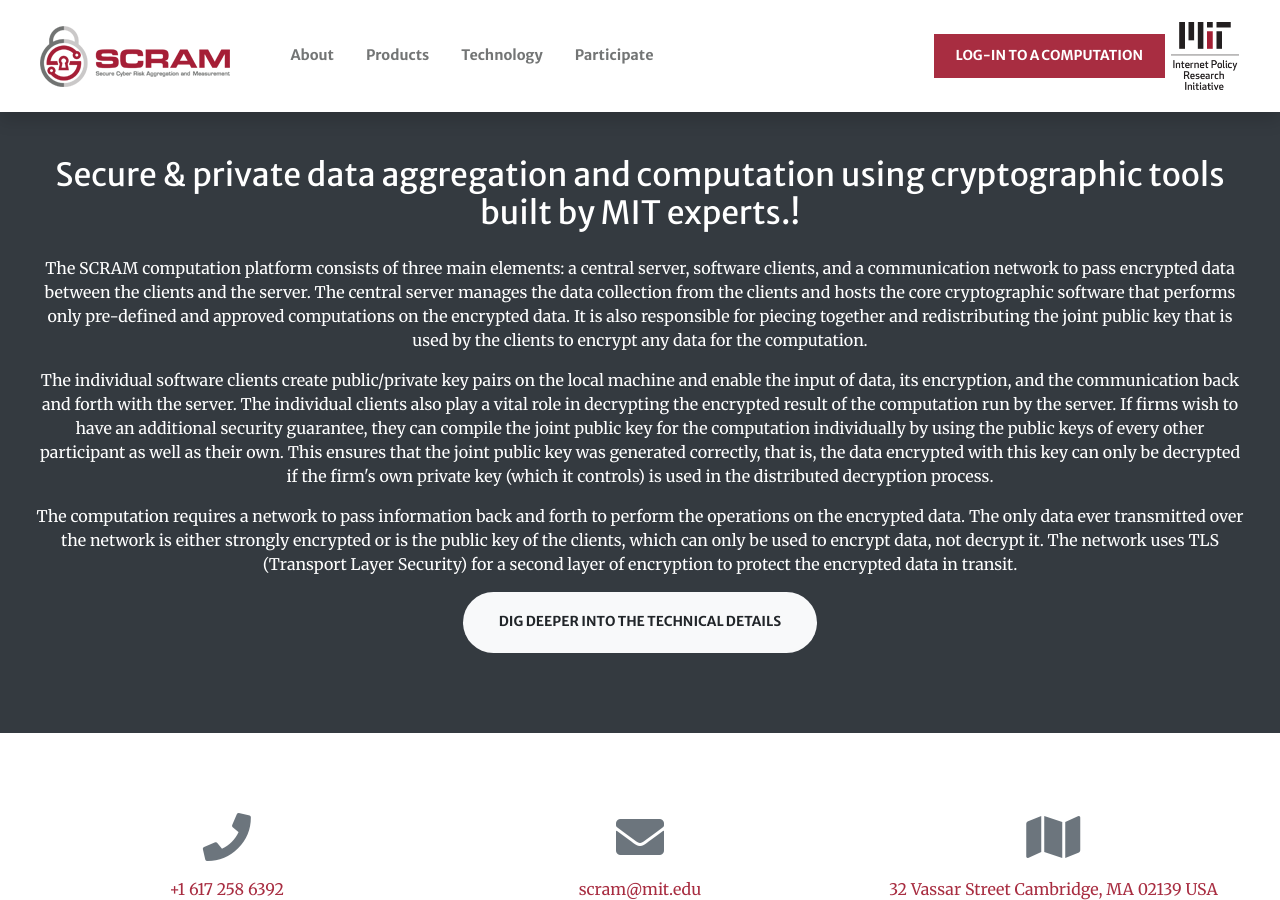
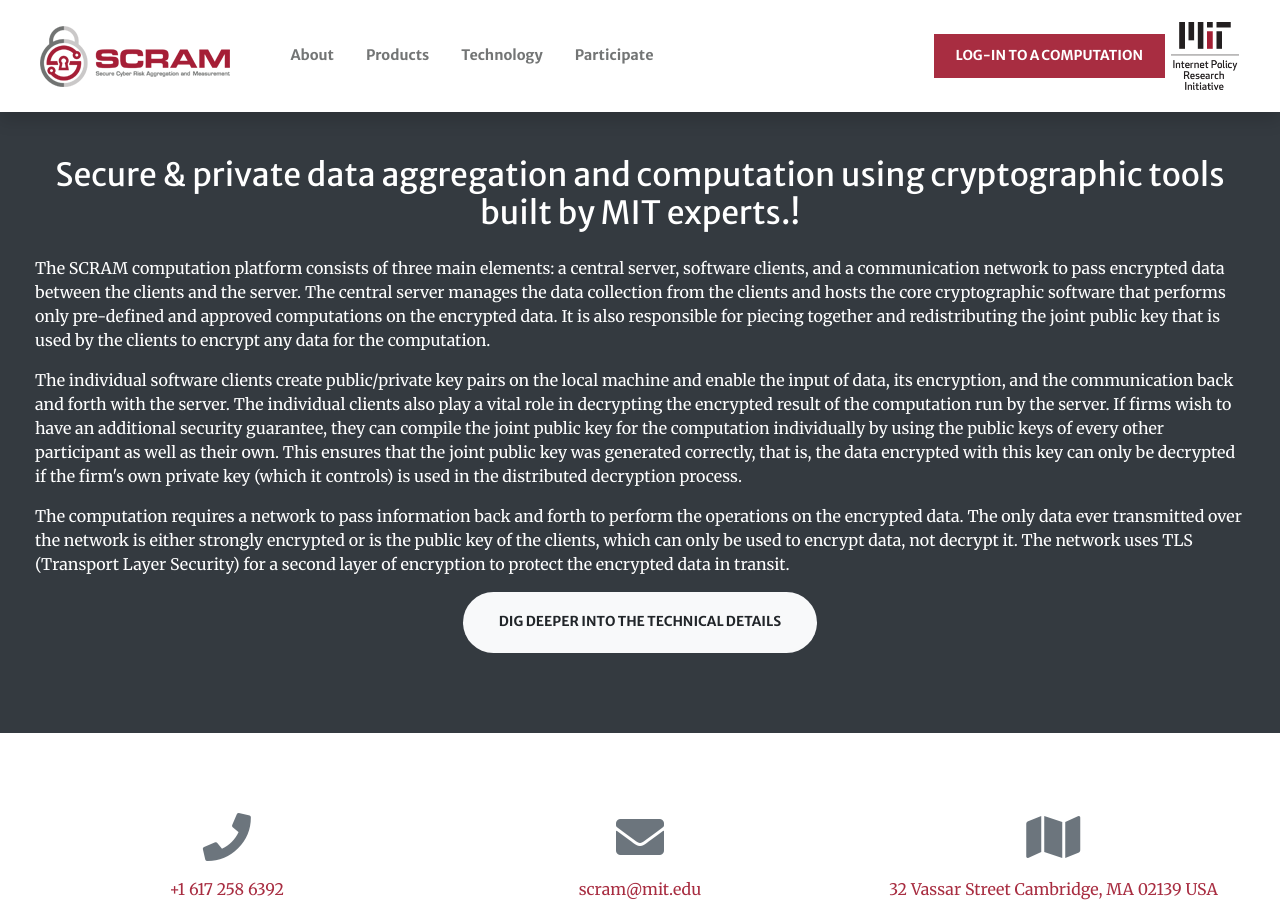
Before and after one commit to jisqyv/MIT, a Jekyll site: the page built from security.md, in a window 1280 px wide and 900 px high, scrolled down 1154 px. Built offline with Jekyll 4.4.1, drawn with Linux system fonts in a browser that asks for light colours; nearby versions of some CDN libraries.

Commit message:
Update securityaside.html

```diff
--- a/_includes/securityaside.html
+++ b/_includes/securityaside.html
@@ -1,6 +1,6 @@
 <section id="{{ section.section_id }}" class="page-section bg-dark text-white {{ section.background_style }}">
-  <div class="container text-center">
-    <h2 class="mb-4">{{ section.title }}!</h2>
+  <div class="container">
+    <h2 class="mb-4 text-center">{{ section.title }}!</h2>
 		<p>The SCRAM computation platform consists of three main elements: a central server, software clients, and a communication network to pass encrypted data between the clients and the server. The central server manages the data collection from the clients and hosts the core cryptographic software that performs only pre-defined and approved computations on the encrypted data. It is also responsible for piecing together and redistributing the joint public key that is used by the clients to encrypt any data for the computation. </p>
 	<p>The individual software clients create public/private key pairs on the local machine and enable the input of data, its encryption, and the communication back and forth with the server. The individual clients also play a vital role in decrypting the encrypted result of the computation run by the server. If firms wish to have an additional security guarantee, they can compile the joint public key for the computation individually by using the public keys of every other participant as well as their own. This ensures that the joint public key was generated correctly, that is, the data encrypted with this key can only be decrypted if the firm's own private key (which it controls) is used in the distributed decryption process. </p>
 	<p>The computation requires a network to pass information back and forth to perform the operations on the encrypted data. The only data ever transmitted over the network is either strongly encrypted or is the public key of the clients, which can only be used to encrypt data, not decrypt it. The network uses TLS (Transport Layer Security) for a second layer of encryption to protect the encrypted data in transit. </p>
```
